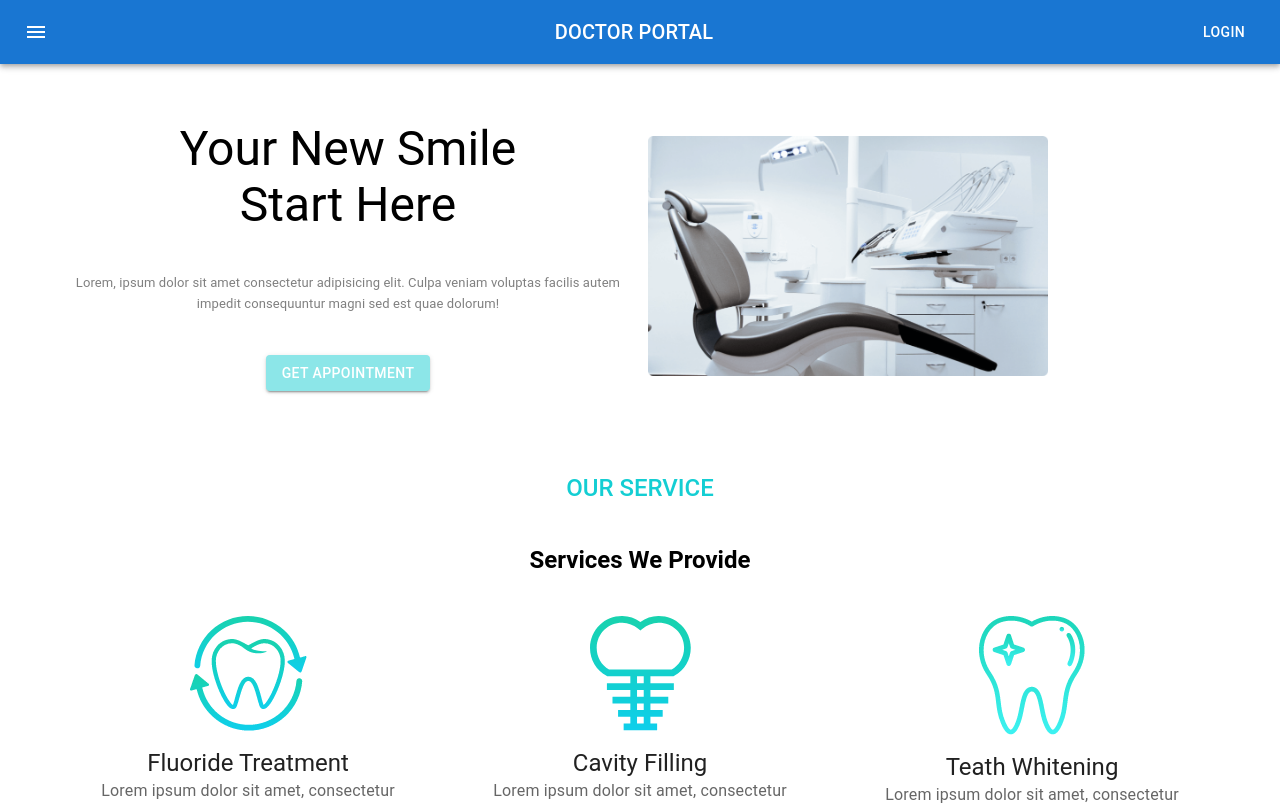
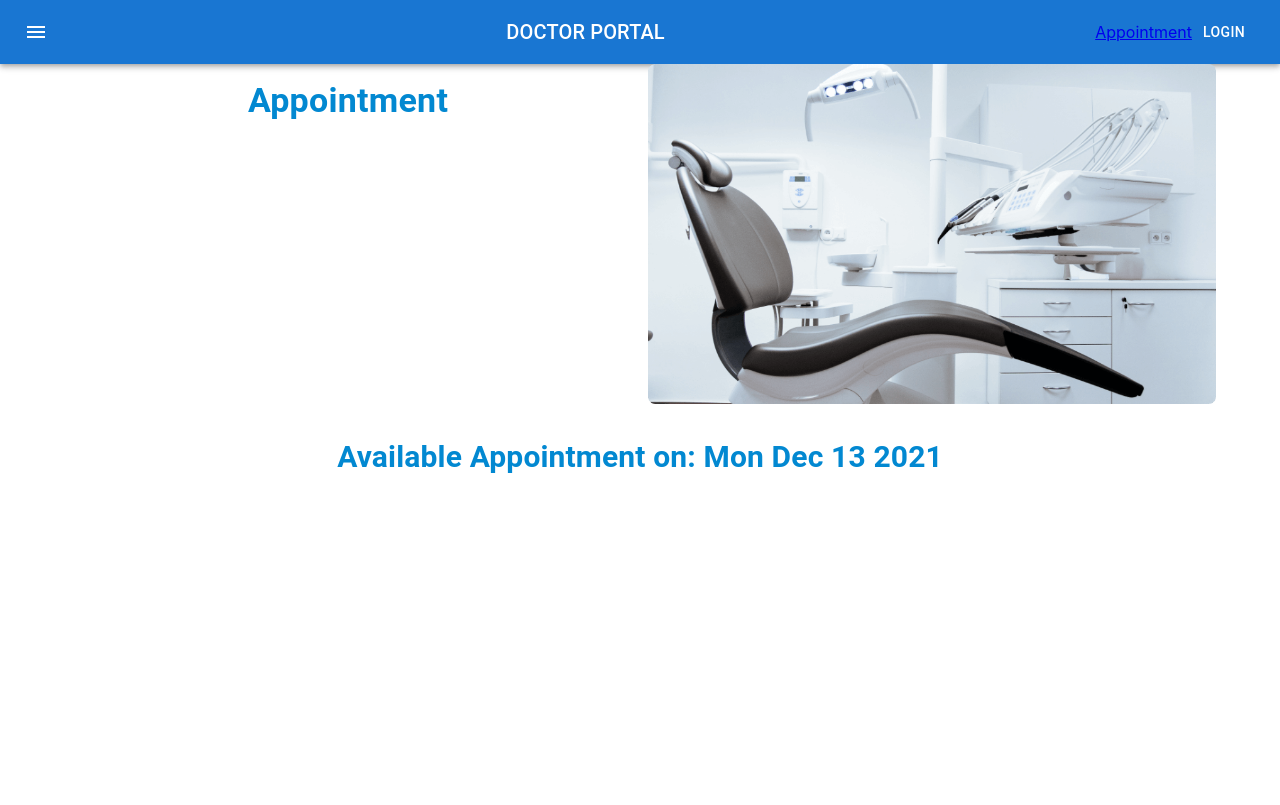
Before and after one commit to rimonhossain12/doctor-porltal-client-practice-1, a React (Create React App) app: page /appointment in a window 1280 px wide. Shown: the top 805 px of the page. Built offline with nearby package versions, Linux system fonts and the light colour scheme.

Commit message:
appointment header is added & shared date is added

```diff
--- a/package.json
+++ b/package.json
@@ -3,14 +3,17 @@
   "version": "0.1.0",
   "private": true,
   "dependencies": {
-    "@emotion/react": "^11.7.0",
+    "@emotion/core": "^11.0.0",
+    "@emotion/react": "^11.7.1",
     "@emotion/styled": "^11.6.0",
     "@mui/icons-material": "^5.2.1",
+    "@mui/lab": "^5.0.0-alpha.59",
     "@mui/material": "^5.2.3",
     "@mui/styled-engine-sc": "^5.1.0",
     "@testing-library/jest-dom": "^5.11.4",
     "@testing-library/react": "^11.1.0",
     "@testing-library/user-event": "^12.1.10",
+    "date-fns": "^2.27.0",
     "react": "^17.0.2",
     "react-dom": "^17.0.2",
     "react-reveal": "^1.2.2",
--- a/src/App.js
+++ b/src/App.js
@@ -3,20 +3,21 @@ import {
   BrowserRouter as Router, Switch, Route
 } from "react-router-dom";
 import Home from './Pages/Home/Home/Home';
+import Appointment from './Pages/Appointment/Appointment/Appointment';
 
 function App() {
   return (
     <div className="App">
       <Router>
         <Switch>
-            <Route path="/">
-              <Home/>
+          <Route exact path="/">
+            <Home />
           </Route>
-            <Route path="/">
-              <Home/>
+          <Route path="/home">
+            <Home />
           </Route>
-            <Route path="/about">
-              <Home/>
+          <Route path="/appointment">
+            <Appointment />
           </Route>
         </Switch>
       </Router>
--- /dev/null
+++ b/src/Pages/Appointment/Appointment/Appointment.js
@@ -0,0 +1,17 @@
+import React from 'react';
+import Navigation from '../../Shared/Navigation/Navigation';
+import AppointmentHeader from '../AppointmentHeader/AppointmentHeader';
+import AvailableAppointment from '../AvailableAppointment/AvailableAppointment';
+
+const Appointment = () => {
+    const [value, setValue] = React.useState(new Date());
+    return (
+        <div>
+            <Navigation></Navigation>
+            <AppointmentHeader value={value} setValue={setValue}></AppointmentHeader>
+            <AvailableAppointment value={value}></AvailableAppointment>
+        </div>
+    );
+};
+
+export default Appointment;
--- /dev/null
+++ b/src/Pages/Appointment/AppointmentHeader/AppointmentHeader.js
@@ -0,0 +1,31 @@
+import React from 'react';
+import chair from '../../../images/chair.png';
+import Grid from '@mui/material/Grid';
+import { Container, Typography } from '@mui/material';
+import Calender from '../../Shared/Calender/Calender';
+
+
+const AppointmentHeader = ({value,setValue}) => {
+    return (
+        <div>
+            <Container sx={{ flexGrow: 1 }}>
+                <Grid container spacing={2}>
+                    <Grid item xs={12} md={6}>
+                        <Typography variant="h4" sx={{fontWeight:600,mb:2,mt:2,color:'info.main'}}>
+                            Appointment
+                        </Typography>
+                        <Calender
+                            value={value}
+                            setValue={setValue}
+                        ></Calender>
+                    </Grid>
+                    <Grid item xs={12} md={6}>
+                        <img style={{ width: '100%' }} src={chair} alt="" />
+                    </Grid>
+                </Grid>
+            </Container>
+        </div>
+    );
+};
+
+export default AppointmentHeader;
--- /dev/null
+++ b/src/Pages/Appointment/AvailableAppointment/AvailableAppointment.js
@@ -0,0 +1,14 @@
+import { Typography } from '@mui/material';
+import React from 'react';
+
+const AvailableAppointment = ({ value }) => {
+    return (
+        <div>
+            <Typography variant="h6" sx={{ color: 'info.main', mb: 2 }}>
+                <h2> Available Appointment on: {value.toDateString()}</h2>
+            </Typography>
+        </div>
+    );
+};
+
+export default AvailableAppointment;
--- /dev/null
+++ b/src/Pages/Shared/Calender/Calender.js
@@ -0,0 +1,25 @@
+import React from 'react';
+import TextField from '@mui/material/TextField';
+import AdapterDateFns from '@mui/lab/AdapterDateFns';
+import LocalizationProvider from '@mui/lab/LocalizationProvider';
+import StaticDatePicker from '@mui/lab/StaticDatePicker';
+
+const Calender = ({value,setValue}) => {
+    return (
+        <div>
+            <LocalizationProvider dateAdapter={AdapterDateFns}>
+                <StaticDatePicker
+                    displayStaticWrapperAs="desktop"
+                    openTo="year"
+                    value={value}
+                    onChange={(newValue) => {
+                        setValue(newValue);
+                    }}
+                    renderInput={(params) => <TextField {...params} />}
+                />
+            </LocalizationProvider>
+        </div>
+    );
+};
+
+export default Calender;
--- a/src/Pages/Shared/Navigation/Navigation.js
+++ b/src/Pages/Shared/Navigation/Navigation.js
@@ -6,6 +6,7 @@ import Typography from '@mui/material/Typography';
 import Button from '@mui/material/Button';
 import IconButton from '@mui/material/IconButton';
 import MenuIcon from '@mui/icons-material/Menu';
+import { Link } from "react-router-dom";
 
 const Navigation = () => {
     return (
@@ -25,6 +26,11 @@ const Navigation = () => {
                         <Typography variant="h6" component="div" sx={{ flexGrow: 1 }}>
                             DOCTOR PORTAL
                         </Typography>
+
+                        <Link to="/appointment">
+                            Appointment
+                        </Link>
+
                         <Button color="inherit">Login</Button>
                     </Toolbar>
                 </AppBar>
```
Also changed, not shown: 1 other file (tests, documents, lock files or other folders). Lines whose indentation alone changed are shown as unchanged.
